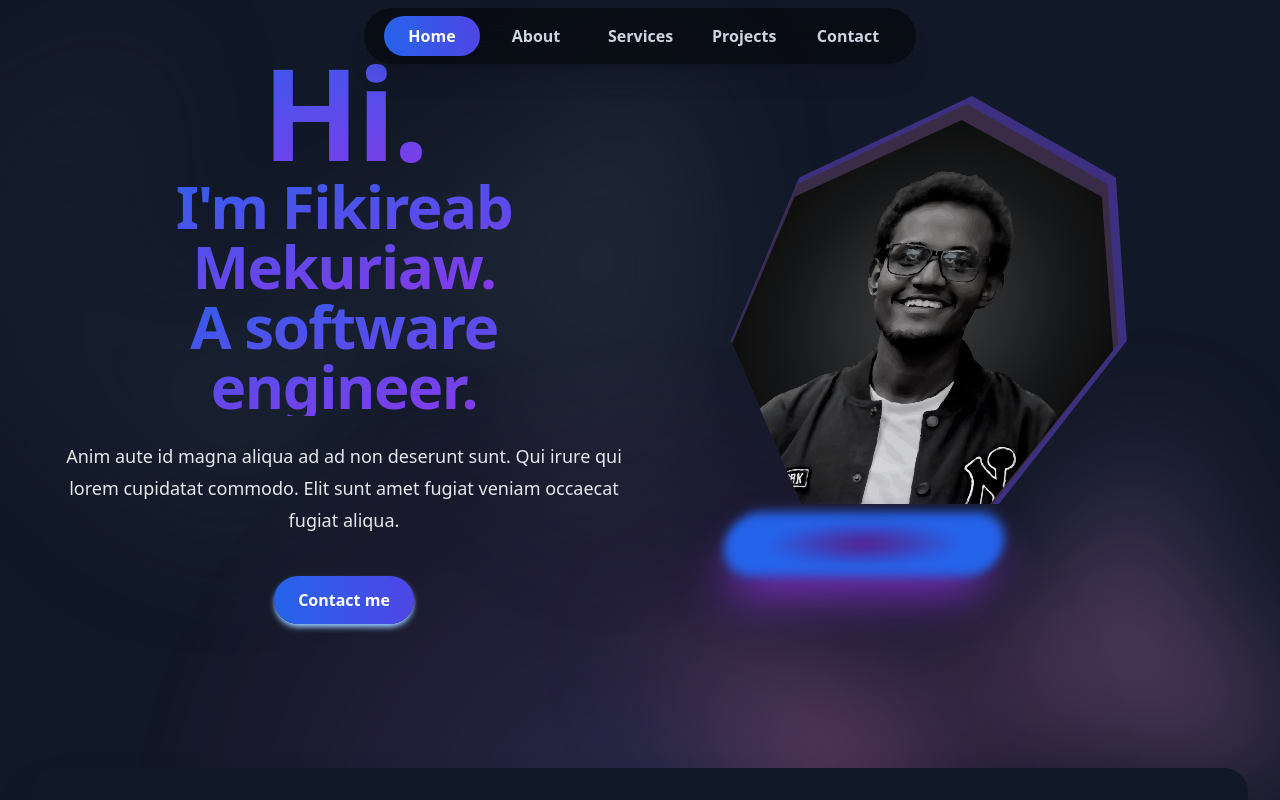
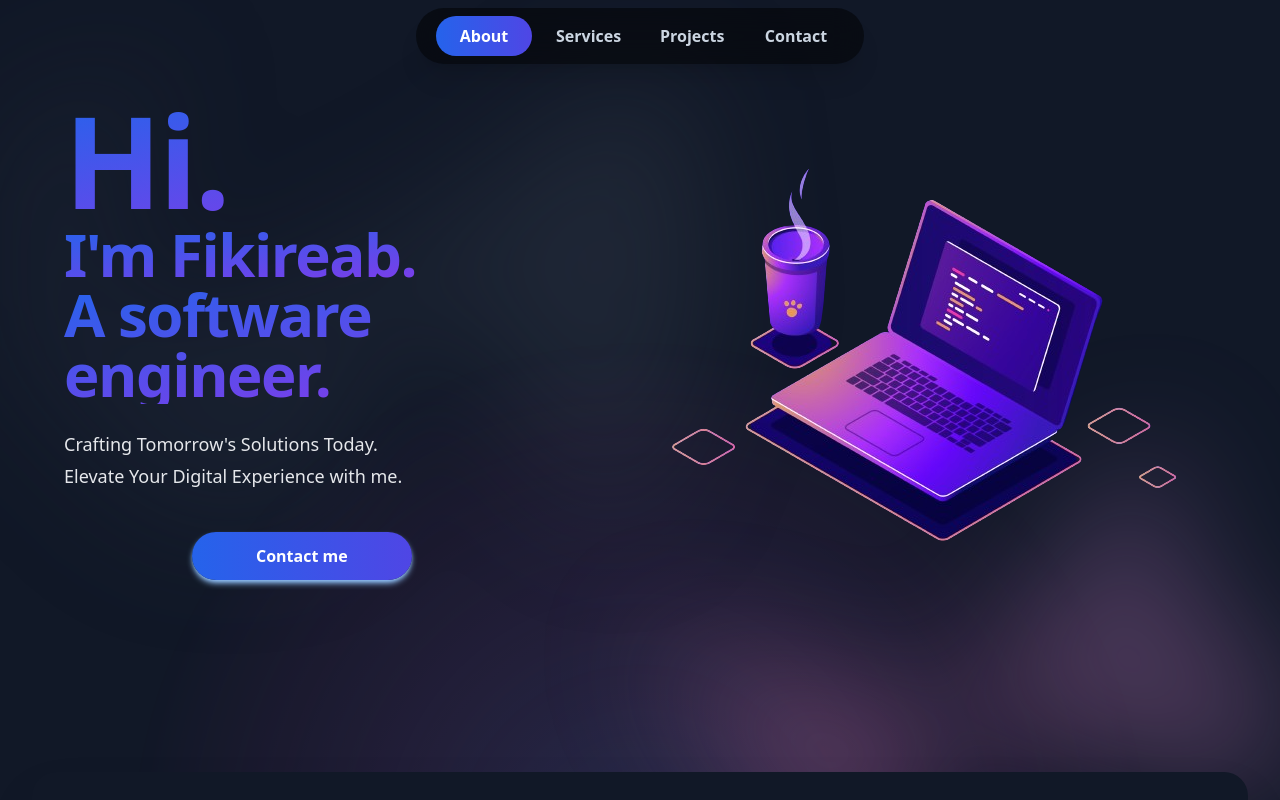
Before and after one commit to fikireab-m/personal-website, a React (Vite) app: page / in a window 1280 px wide. Shown: the top 800 px of the page. Built offline with nearby package versions, Linux system fonts and the light colour scheme.

Commit message:
fixing hero style

```diff
--- a/src/components/Header.tsx
+++ b/src/components/Header.tsx
@@ -2,7 +2,7 @@ import { useState } from "react";
 import { motion } from "framer-motion";
 
 const Header = () => {
-  const menueItems = [{ name: "Home", url: "#home" }, { name: "About", url: "#about" }, { name: "Services", url: "#services" }, { name: "Projects", url: "#projects" }, { name: "Contact", url: "#contact" }]
+  const menueItems = [{ name: "About", url: "#about" }, { name: "Services", url: "#services" }, { name: "Projects", url: "#projects" }, { name: "Contact", url: "#contact" }]
 
   const [selected, setSelected] = useState(0);
 
--- a/src/pages/Hero.tsx
+++ b/src/pages/Hero.tsx
@@ -1,7 +1,7 @@
-import myPic from "../assets/images/picme.svg";
+import open_laptop from "../assets/images/971.png";
 export default function Hero() {
   return (
-    <div className="bg-gray-900">
+    <div id="home" className="bg-gray-900">
       <div className="relative isolate px-6 lg:px-8">
         <div
           className="absolute inset-x-0 -top-20 -z-10 transform-gpu overflow-hidden blur-3xl sm:-top-40"
@@ -28,39 +28,29 @@ export default function Hero() {
             </radialGradient>
           </defs>
         </svg>
-        <div className="mx-auto max-w-9xl px-8 py-12 grid grid-cols-1 md:grid-cols-2 items-center gap-8 mx-auto">
-          <div className="text-center">
+        <div className="mx-auto max-w-9xl px-8 py-24 grid grid-cols-1 md:grid-cols-2 items-center gap-8 mx-auto">
+          <div className="text-left">
             <h1 className="text-4xl font-bold tracking-tight text-transparent sm:text-9xl bg-gradient-to-br from-blue-600 to-purple-600" style={{ backgroundClip: "text" }}>
               Hi.
             </h1>
             <h1 className="text-4xl font-bold tracking-tight text-transparent sm:text-6xl bg-gradient-to-br from-blue-600 to-purple-600" style={{ backgroundClip: "text" }}>
-              I'm Fikireab Mekuriaw.
+              I'm Fikireab.
             </h1>
             <h1 className="text-4xl font-bold tracking-tight text-transparent sm:text-6xl bg-gradient-to-br from-blue-600 to-purple-600" style={{ backgroundClip: "text" }}>
               A software engineer.
             </h1>
             <p className="mt-6 text-lg leading-8 text-gray-200">
-              Anim aute id magna aliqua ad ad non deserunt sunt. Qui irure qui lorem cupidatat commodo. Elit sunt amet
-              fugiat veniam occaecat fugiat aliqua.
+              Crafting Tomorrow's Solutions Today.<br /> Elevate Your Digital Experience with me.
             </p>
 
-            <button className="mt-10 bg-gradient-to-r from-blue-600 to-indigo-600 hover:bg-blue-500 text-white font-bold py-3 px-6 rounded-full shadow-md hover:text-white shadow-blue-300 transform transition-all duration-500 ease-in-out hover:scale-110 hover:brightness-110 hover:animate-pulse active:animate-bounce">
+            <button className="ml-32 mt-10 bg-gradient-to-r from-blue-600 to-indigo-600 hover:bg-blue-500 text-white font-bold py-3 px-16 rounded-full shadow-md hover:text-white shadow-blue-300 transform transition-all duration-500 ease-in-out hover:scale-110 hover:brightness-110 hover:animate-pulse active:animate-bounce">
               <a href="#">
                 Contact me
               </a>
             </button>
           </div>
-          <div className="max-w-xl flex flex-col jusfiy-center items-center gap-2">
-            <div className="max-w-xl bg-[#3e3080] pt-2 pr-2" style={{
-              clipPath: "polygon(50% 0%, 90% 20%, 100% 60%, 75% 100%, 25% 100%, 0% 60%, 10% 20%)", transform: "skewX(-10deg)"
-            }}>
-              <div className="max-w-xl bg-purple-900 pt-4 pr-1" style={{ clipPath: "polygon(50% 0%, 90% 20%, 100% 60%, 75% 100%, 25% 100%, 0% 60%, 10% 20%)", filter: "grayscale(75%)" }}>
-                <div className="max-w-xl bg-[radial-gradient(ellipse_at_center,_var(--tw-gradient-stops))] from-gray-700 via-gray-900 to-black" style={{ clipPath: "polygon(50% 0%, 90% 20%, 100% 60%, 75% 100%, 25% 100%, 0% 60%, 10% 20%)", filter: "grayscale(75%)" }}>
-                  <img src={myPic} alt="my photo" className="w-96"/>
-                </div>
-              </div>
-            </div>
-            <div className="-ml-36 w-1/2 h-16 bg-[radial-gradient(ellipse_at_center,_var(--tw-gradient-stops))] from-purple-900 via-blue-600 to-blue-600 shadow-2xl shadow-purple-600 rounded-full" style={{ transform: "skewX(-10deg)", filter: "blur(5px)" }} />
+          <div className="max-w-xl pt-2 pr-2" >
+            <img src={open_laptop} alt="" />
           </div>
         </div>
         <div
```
Also changed, not shown: src/assets/images/971.jpg (added), src/assets/images/971.png (added).
